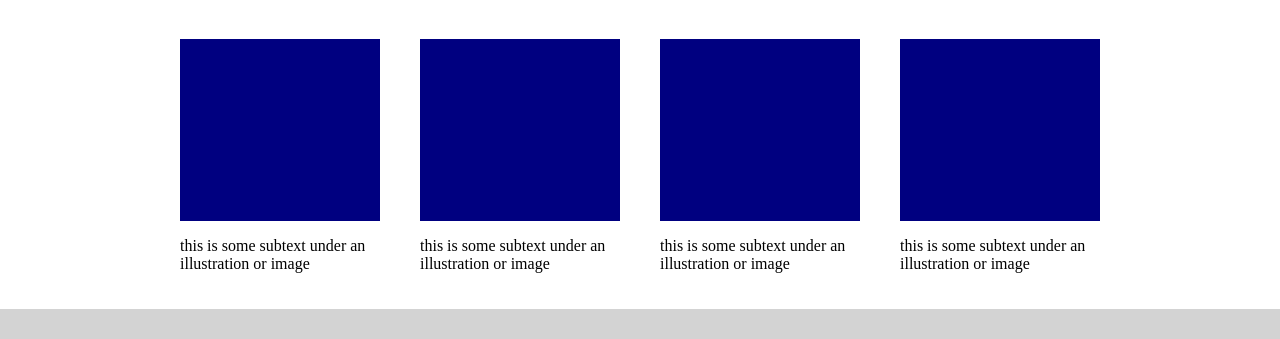
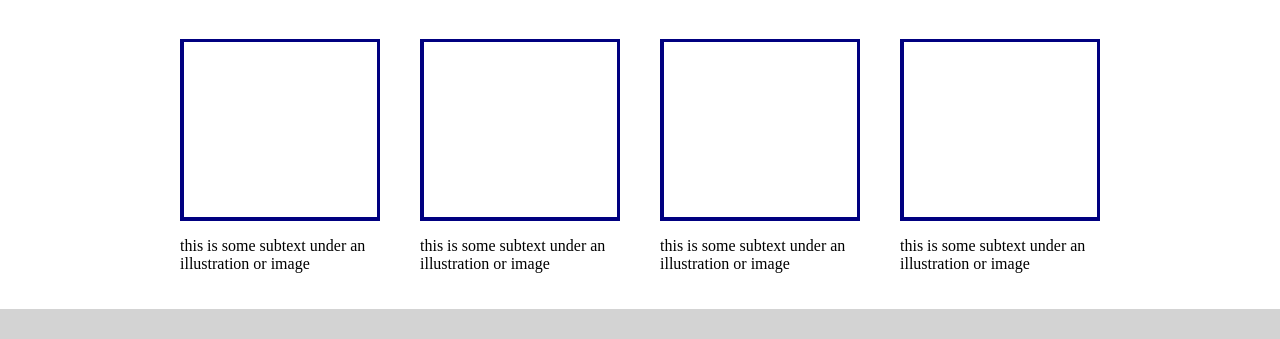
Before and after one commit to joeykriger/odin-landing-page, a plain HTML site: page index.html in a window 1280 px wide. Shown: the part 461-800 px from the top of the page. Drawn offline with Linux system fonts and the light colour scheme.

Commit message:
create empty space in section 2 boxes
a second white box has been nested in the navy boxes to appear "empty"

```diff
--- a/index.html
+++ b/index.html
@@ -29,23 +29,27 @@
       <div class="div-2a"><h1>Some random information.</h1></div>
       <div class="div-2b">
         <div class="div-2b-1">
-          <div class="blue-box"></div>
-            <div class="white-box"></div>
+          <div class="blue-box">
+            <div id="white-box"></div>
+          </div>
           <p>this is some subtext under an illustration or image</p>
         </div>
         <div class="div-2b-2">
-          <div class="blue-box"></div>
-            <div class="white-box"></div>
+          <div class="blue-box">
+            <div id="white-box"></div>
+          </div>
           <p>this is some subtext under an illustration or image</p>
-        </div>
+          </div>
         <div class="div-2b-3">
-          <div class="blue-box"></div>
-            <div class="white-box"></div>
+          <div class="blue-box">
+            <div id="white-box"></div>
+          </div>
           <p>this is some subtext under an illustration or image</p>
         </div>
         <div class="div-2b-4">
-          <div class="blue-box"></div>
-            <div class="white-box"></div>
+          <div class="blue-box">
+            <div id="white-box"></div>
+          </div>
           <p>this is some subtext under an illustration or image</p>
         </div>
     </div>
--- a/styles.css
+++ b/styles.css
@@ -63,23 +63,6 @@ img {
     display: flex;
 }
 
-.blue-box {
-    background-color: navy;
-    height: 200px;
-    width: 200px;
-    display: flex;
-    justify-content: center;
-    align-content: center;
-}
-
-/*
-.white-box {
-    background-color: red;
-    height: 90px;
-    width: 90px;
-}
-*/
-
 .div-2b-1, .div-2b-2, .div-2b-3, .div-2b-4 {
     display: flex;
     flex-direction: column;
@@ -90,6 +73,23 @@ img {
     width: 200px;
     justify-content: flex-end;
 }
+
+.blue-box {
+    background-color: navy;
+    height: 200px;
+    width: 200px;
+    display: flex;
+    justify-content: center;
+    align-items: center;
+}
+
+#white-box {
+    background-color: white;
+    height: 175px;
+    width: 193px;
+
+}
+
 
 /* SECTION THREE */
 
```
